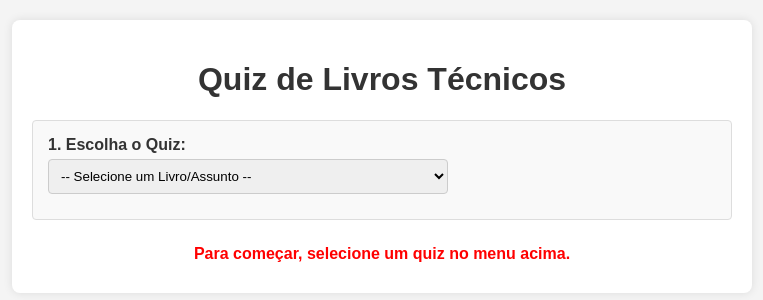
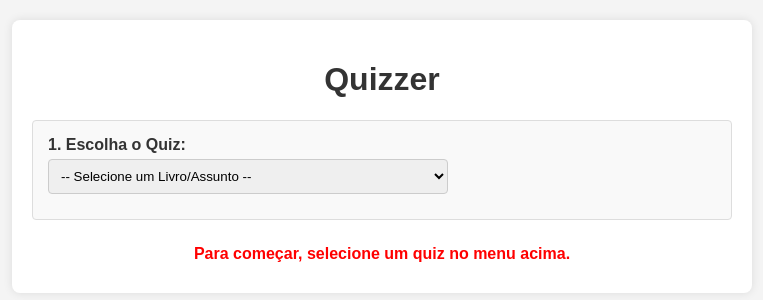
Before and after one commit to bjscatena/quizzer, a plain HTML site: page index.html in a window 1280 px wide. Shown: the whole page, without its empty margins (258-1021 px from the left). Drawn offline with Linux system fonts and the light colour scheme.

Commit message:
Update index.html

```diff
--- a/index.html
+++ b/index.html
@@ -3,7 +3,7 @@
 <head>
     <meta charset="UTF-8">
     <meta name="viewport" content="width=device-width, initial-scale=1.0">
-    <title>Quiz de Livros Técnicos</title>
+    <title>Quizzer</title>
     <style>
         body { font-family: sans-serif; margin: 20px; background-color: #f4f4f4; color: #333; display: flex; flex-direction: column; align-items: center; }
         .container { max-width: 700px; width: 100%; margin: auto; background-color: #fff; padding: 20px; border-radius: 8px; box-shadow: 0 0 10px rgba(0,0,0,0.1); }
@@ -41,7 +41,7 @@
 </head>
 <body>
     <div class="container">
-        <h1>Quiz de Livros Técnicos</h1>
+        <h1>Quizzer</h1>
 
         <div class="selector-container">
             <label for="quiz-file-selector">1. Escolha o Quiz:</label>
```
